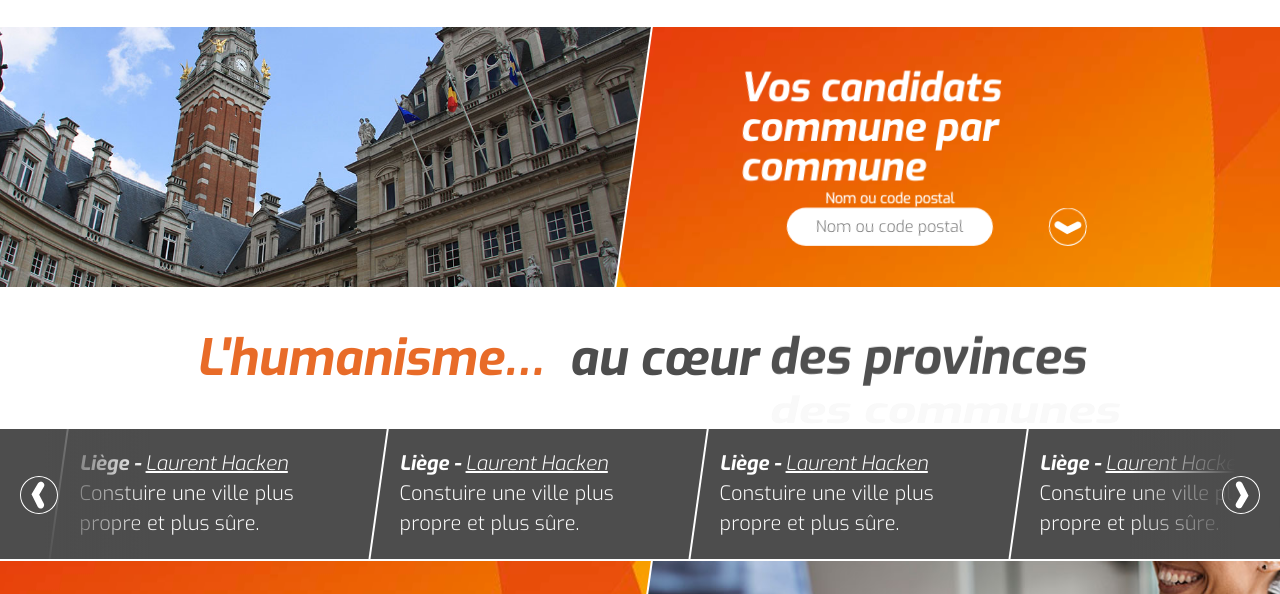
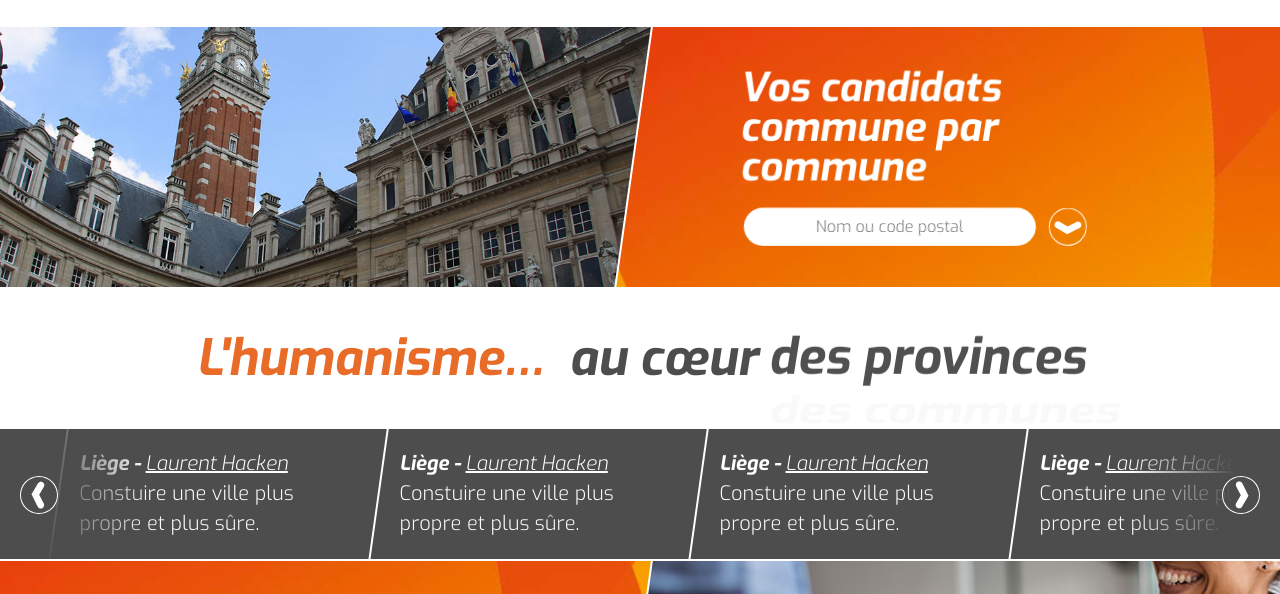
Before and after one commit to Gwouten/orange, a website: page index.html in a window 1280 px wide. Shown: the part 163-757 px from the top of the page. Drawn offline with Linux system fonts and the light colour scheme.

Commit message:
fixed input box size after implementing Awesomplete.js

```diff
--- a/index.html
+++ b/index.html
@@ -163,7 +163,7 @@
             <h2 class="candidates__header">Vos candidats commune par commune</h2>
             <div class="input input--candidates">
               <input type="text" class="input__text" id="candidates-input" placeholder="Nom ou code postal">
-              <label for="candidates-input" class="input__label--text">Nom ou code postal</label>
+              <!-- <label for="candidates-input" class="input__label--text">Nom ou code postal</label> -->
             </div>
             <input type="submit" class="btn" value="&nbsp;">
           </form>
--- a/scss/layout/_inputs.scss
+++ b/scss/layout/_inputs.scss
@@ -8,6 +8,10 @@
     display: inline-block;
     margin-right: 1rem;
     width: calc(100% - 6rem);
+
+    .awesomplete {
+      width: 100%;
+    }
   }
 
   &__text {
@@ -18,25 +22,5 @@
     padding: 1rem;
     text-align: center;
     width: 100%;
-    transition: margin-top 0.2s;
-
-    &:focus {
-      margin-top: 1rem;
-    }
-
-    &:placeholder-shown ~ .input__label--text {
-      transform: translate(-50%, -50%);
-      opacity: 0;
-    }
-  }
-
-  &__label--text {
-    @include center;
-    width: 100%;
-    transition: all 0.3s;
-    color: $col-white;
-    font-weight: 600;
-    transform: translate(-50%, -185%);
-    z-index: -1;
   }
 }
```
Also changed, not shown: css/styles.css.
